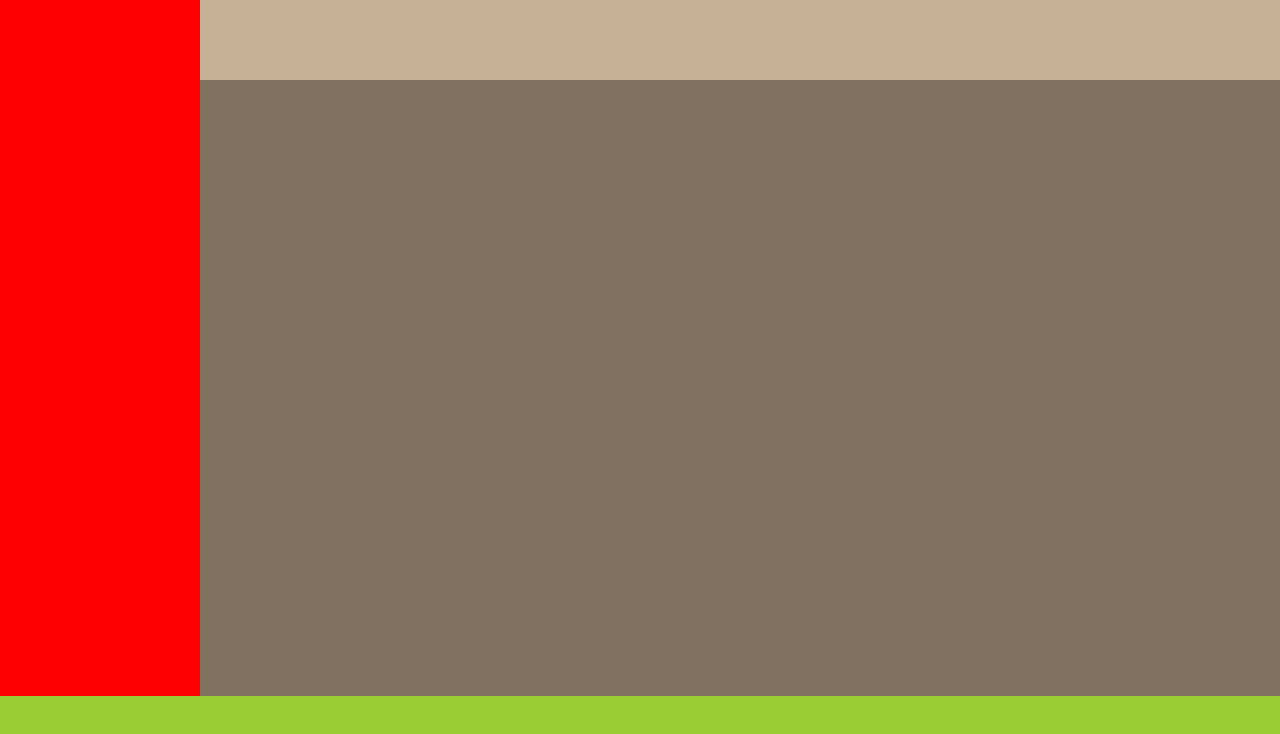
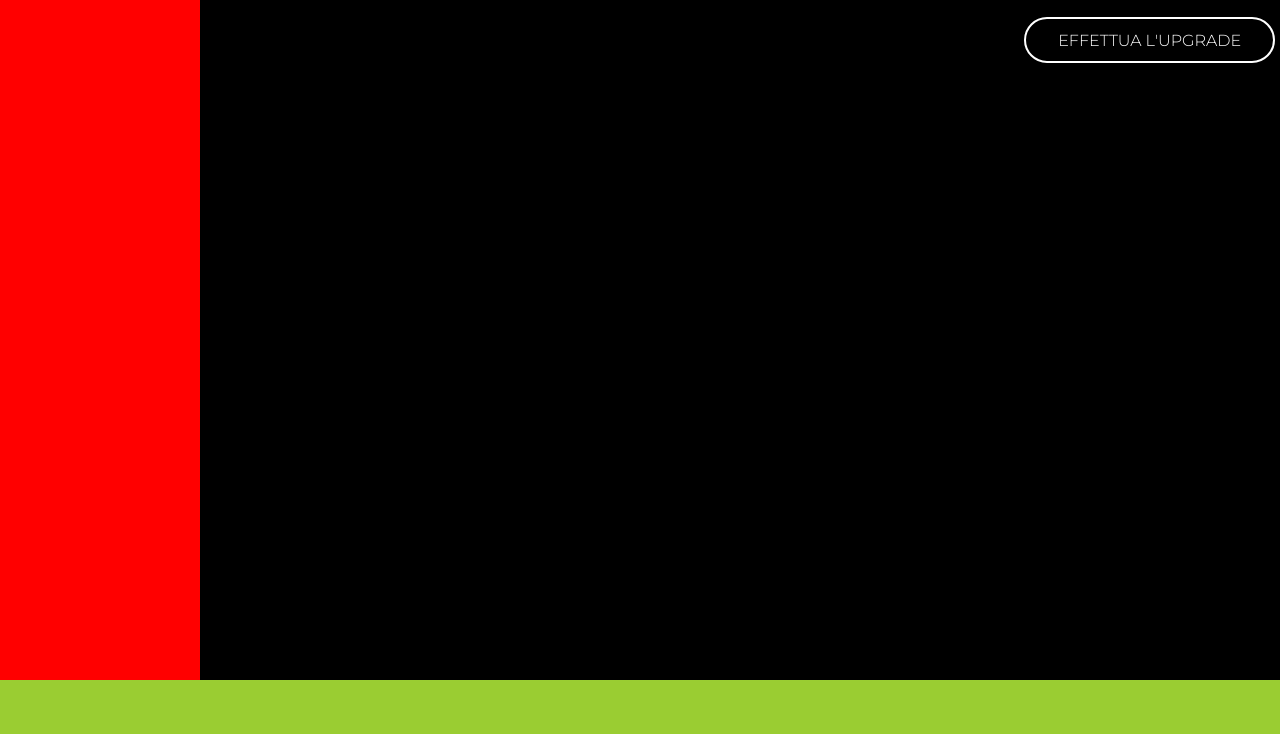
Before and after one commit to Gabry17/html-css-spotifyweb, a plain HTML site: page index.html in a window 1280 px wide. Drawn offline with Linux system fonts and the light colour scheme.

Commit message:
aggiunto link all header

```diff
--- a/css/style.css
+++ b/css/style.css
@@ -10,6 +10,10 @@ html {
     font-family: 'Montserrat', sans-serif;
 }
 
+a{
+    text-decoration: none;
+}
+
 /* CONTAINER */
 .container {
     display: flex;
@@ -18,28 +22,41 @@ html {
 /* SIDEBAR */
 .sidebar {
     width: 200px;
+    height: calc(100vh - 120px);
     background-color: red;
 }
 
 /* CONT-H-M */
 .cont-h-m {
     width: calc(100% - 200px);
+    background-color: black;
 }
 
 /* HEADER */
 .header {
-    background-color: #c7b195;
-    height: 10vh;
+    height: 80px;
+    display: flex;
+    justify-content: flex-end;
+    align-items: center;
+    background-color: rgba(0, 0, 0, .8);
 }
+
+.header a {
+    color: white;
+    border: 2px solid white;
+    margin-right: .3em;
+    padding: .7em 2em;
+    border-radius: 3em;
+}
+
 
 /* MAIN */
 .main {
-    height: 77vh;
-    background-color: #807261;
+    height: calc(100vh - 200px);
 }
 
 /* FOOTER */
 .cont-footer{
-    height: 13vh;
+    height: 120px;
     background-color: yellowgreen;
 }
--- a/index.html
+++ b/index.html
@@ -25,7 +25,7 @@
 
             <!-- HEADER -->
             <div class="header">
-
+                <a href="">EFFETTUA L'UPGRADE</a>
             </div>
             <!-- /HEADER -->
 
```
